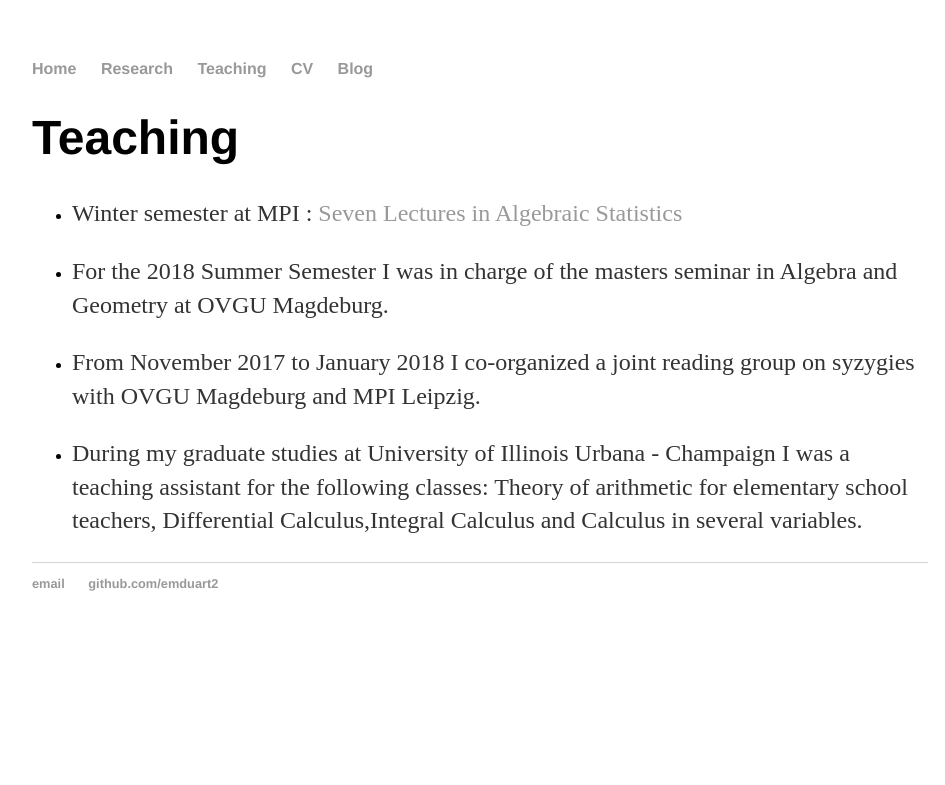
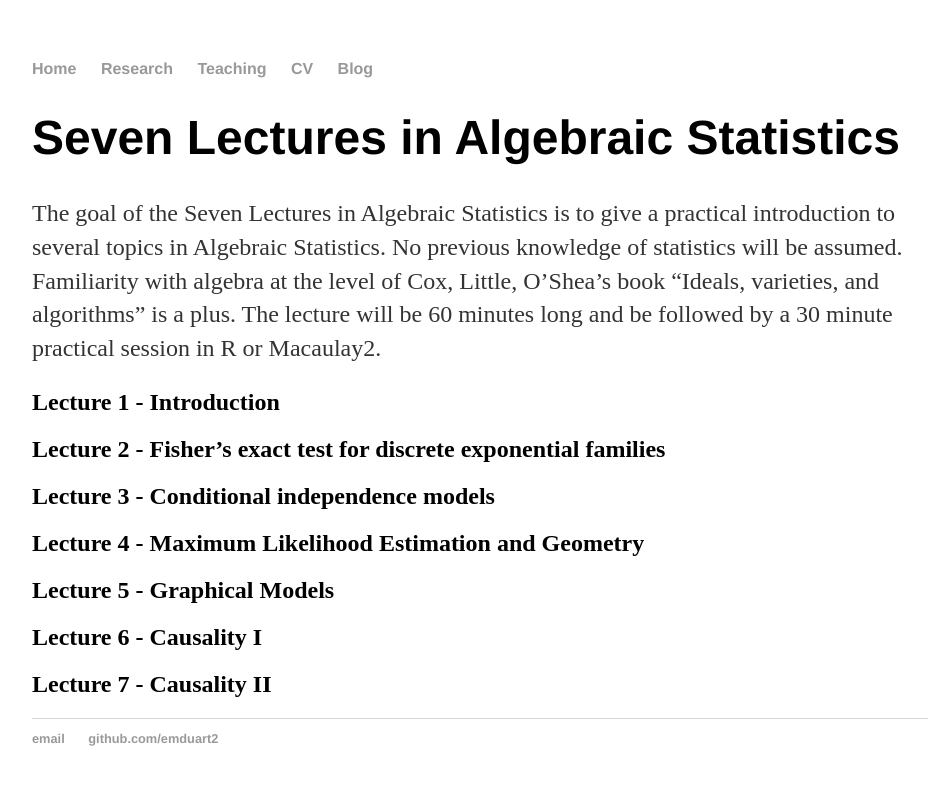
Before and after one commit to emduart2/emduart2.github.io, a Jekyll site: the page built from teaching/index.md, in a window 1280 px wide. Shown: the top 785 px of the page, without its empty margins (160-1105 px from the left). Built offline with Jekyll 4.4.1, drawn with Linux system fonts in a browser that asks for light colours.

Commit message:
several changed in teaching and CV

```diff
--- a/index.html
+++ b/index.html
@@ -6,7 +6,8 @@ title: Eliana Duarte, PhD in Mathematics
 <div class="blurb">
   <h1>Eliana Duarte</h1>
    <p align = "right" > <img src="/assets/elianaProfile.JPG" alt="Eliana" align="left" style="width:200px;height:200px;"> I am a postdoctoral reasearcher at Max-Planck-Institute for Mathematics in the Sciences in Leipzig, Germany. Starting 2020 I will
-	  be back to Otto-von-Guericke Universit&auml;t Magdeburg as a postdoctoral researcher in the MathCore group.
+     be back to <a href = "https://www.math.ovgu.de/IAG.html">Otto-von-Guericke Universit&auml;t Magdeburg</a> as a postdoctoral researcher in the <a href= "https://www.mathcore.ovgu.de">
+       MathCore</a> group.
 	  I like to work on
 problems related to Commutative Algebra and  Algebraic Statistics. Recently I started working in the application
 	of structural equation models to soil ecology.  In May 2017 I obtained my PhD at University of Illinois Urbana - Champaign with
--- a/teaching/index.md
+++ b/teaching/index.md
@@ -2,17 +2,28 @@
 layout: default
 title: Teaching
 ---
+# Seven Lectures in Algebraic Statistics
 
-# Teaching
+The goal of the Seven Lectures in Algebraic Statistics is to give a practical introduction to several topics in Algebraic Statistics. No previous knowledge of statistics will be assumed. Familiarity with algebra at the level of Cox, Little, O’Shea’s book “Ideals, varieties, and algorithms” is a plus. The lecture will be 60 minutes long and be followed by a 30 minute practical session in R or Macaulay2.
 
-* Winter semester at MPI : [Seven Lectures in Algebraic Statistics](teaching/sevenLectures2019.md)
+## Lecture 1 - Introduction
+<!---Introduction to basic topics in probability and statistics. Examples of parametric statistical models
+and connections to toric varieties.--->
 
-* For the 2018 Summer Semester I was in charge of the masters seminar in Algebra and Geometry
-at OVGU Magdeburg.
+## Lecture 2 - Fisher's exact test for discrete exponential families
+<!---We discuss how to perform Fisher's exact test and the Metropolis-Hastings algorithms for sampling
+for discrete exponential families. --->
 
-* From November 2017 to January 2018 I co-organized a joint reading group on syzygies with
-OVGU Magdeburg and MPI Leipzig.
+## Lecture 3 - Conditional independence models
+<!--- Definition of conditional independence models and connections to primary decomposition. --->
 
-* During my graduate studies at University of Illinois Urbana - Champaign I was a
-teaching assistant for the following classes: Theory of arithmetic for elementary school teachers, Differential Calculus,Integral Calculus and
-Calculus in several variables.
+## Lecture 4 - Maximum Likelihood Estimation and Geometry
+<!---Study maximum likelihood estimation with an algebraic geometric approach. --->
+
+## Lecture 5 - Graphical Models
+<!--- TBA --->
+
+## Lecture 6 - Causality I
+
+
+## Lecture 7 - Causality II
```
Also changed, not shown: about/index.html (deleted, +0 -46 lines), about/index.md (+1 -1 lines), cv/index.html (deleted, +0 -9 lines), cv/index.md (+18 -1 lines), sevenLectures2019.md (deleted, +0 -20 lines), teaching/index.html (deleted, +0 -17 lines), teaching/sevenLectures2019.md (deleted, +0 -20 lines).
